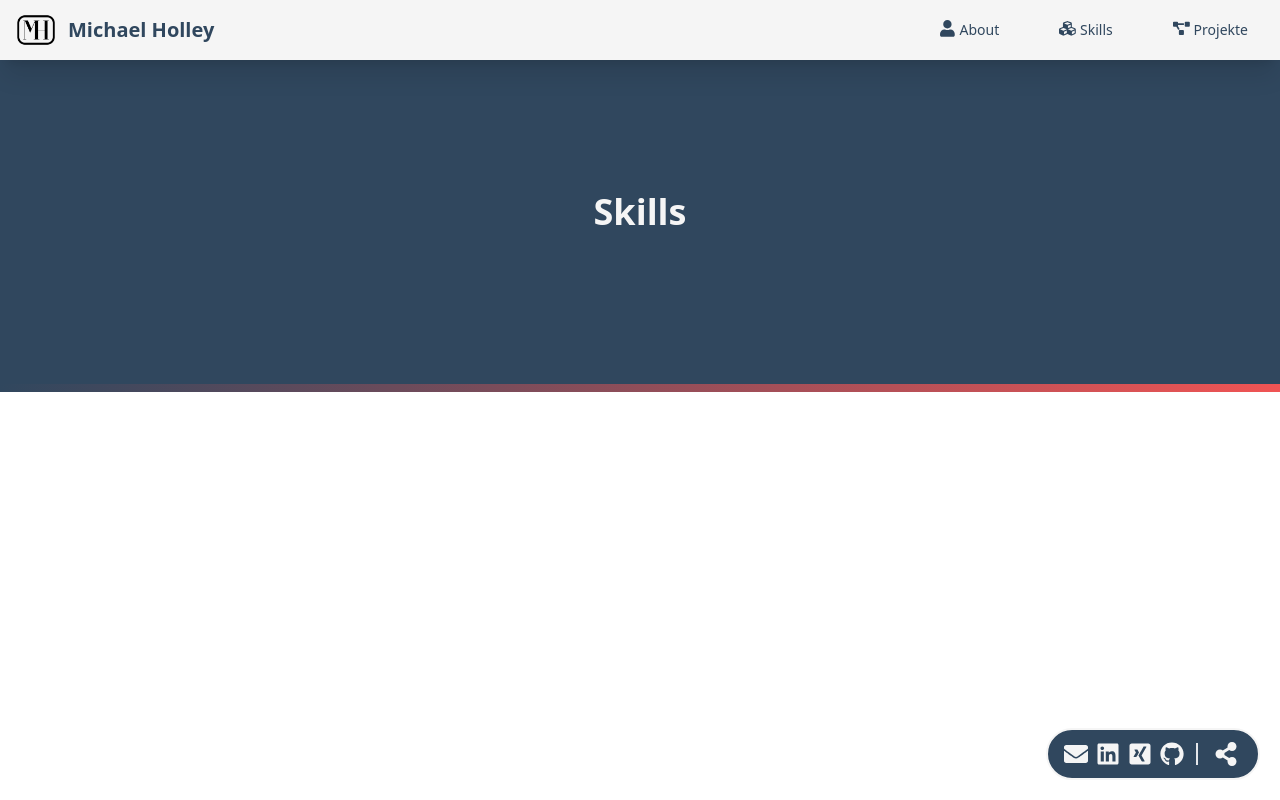
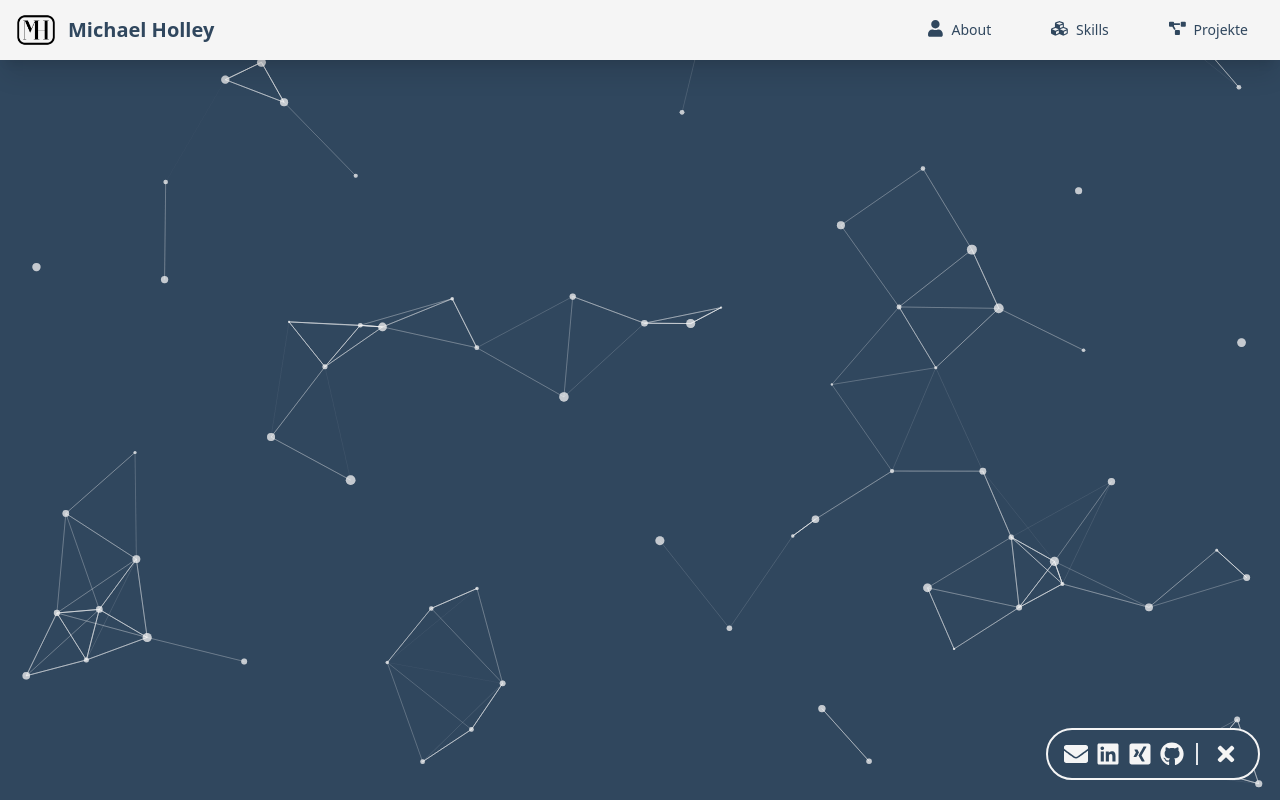
Before and after one commit to MichaelHolley/michaelholley.de, a React (Create React App) app: page /Skills in a window 1280 px wide. Both pictures are taken after a click on the item 1226 px from the left and 754 px from the top of the page. Built offline with nearby package versions, Linux system fonts and the light colour scheme.

Commit message:
added particles and improved about-page

```diff
--- a/package.json
+++ b/package.json
@@ -15,6 +15,7 @@
     "react-icons": "^4.3.1",
     "react-router-dom": "^6.2.1",
     "react-scripts": "5.0.0",
+    "react-tsparticles": "^1.37.6",
     "typescript": "^4.5.4",
     "web-vitals": "^2.1.2"
   },
--- a/src/components/footer.tsx
+++ b/src/components/footer.tsx
@@ -5,19 +5,30 @@ import {
   FaLinkedin,
   FaEnvelope,
   FaShareAlt,
+  FaTimes,
 } from "react-icons/fa";
 
 function Footer() {
   const [collapsed, setCollapsed] = useState(true);
 
   return (
-    <footer className="bg-b0 fixed bottom-5 right-5 p-3 rounded-full border-2 border-w0">
+    <footer className="bg-b0 fixed bottom-5 right-5 p-3 rounded-full border-2 border-w0 transition-[width] duration-500">
       <ul className="flex flex-row-reverse text-w0">
         <li
           className="mx-2 cursor-pointer"
           onClick={() => setCollapsed(!collapsed)}
         >
-          <FaShareAlt size="1.5em" />
+          {collapsed ? (
+            <FaShareAlt
+              size="1.5em"
+              className="hover:fill-r0 transition ease-out duration-500 hover:scale-110"
+            />
+          ) : (
+            <FaTimes
+              size="1.5em"
+              className="hover:fill-r0 transition ease-out duration-500 hover:scale-110"
+            />
+          )}
         </li>
         <li className="mx-2" hidden={collapsed}>
           <span className="border-r-2"> </span>
@@ -25,19 +36,39 @@ function Footer() {
         {!collapsed ? (
           <>
             <NavBarIconItem
-              icon={<FaGithub size="1.5em" />}
+              icon={
+                <FaGithub
+                  size="1.5em"
+                  className="hover:fill-r0 transition ease-out duration-500 hover:scale-110"
+                />
+              }
               link="https://github.com/MichaelHolley"
             ></NavBarIconItem>
             <NavBarIconItem
-              icon={<FaXingSquare size="1.5em" />}
+              icon={
+                <FaXingSquare
+                  size="1.5em"
+                  className="hover:fill-r0 transition ease-out duration-500 hover:scale-110"
+                />
+              }
               link="https://www.xing.com/profile/Michael_Holley"
             ></NavBarIconItem>
             <NavBarIconItem
-              icon={<FaLinkedin size="1.5em" />}
+              icon={
+                <FaLinkedin
+                  size="1.5em"
+                  className="hover:fill-r0 transition ease-out duration-500 hover:scale-110"
+                />
+              }
               link="https://www.linkedin.com/in/michael-holley-791a64228/"
             ></NavBarIconItem>
             <NavBarIconItem
-              icon={<FaEnvelope size="1.5em" />}
+              icon={
+                <FaEnvelope
+                  size="1.5em"
+                  className="hover:fill-r0 transition ease-out duration-500 hover:scale-110"
+                />
+              }
               link="mailto:michael.philipp.holley@gmail.com"
             ></NavBarIconItem>
           </>
--- a/src/components/navbar.tsx
+++ b/src/components/navbar.tsx
@@ -22,9 +22,19 @@ function NavBar() {
         <button
           type="button"
           onClick={() => setCollapsed(!collapsed)}
-          className="inline-flex items-center p-2 ml-3 text-sm text-b0 rounded-lg md:hidden hover:bg-gray-100focus:outline-none focus:ring-2 focus:ring-gray-200 hover:animate-pulse"
+          className="inline-flex items-center p-2 ml-3 text-sm text-b0 rounded-lg md:hidden"
         >
-          {collapsed ? <FaBars size="1.5em" /> : <FaTimes size="1.5em" />}
+          {collapsed ? (
+            <FaBars
+              size="1.5em"
+              className="hover:fill-r0 transition ease-out duration-500 hover:scale-125"
+            />
+          ) : (
+            <FaTimes
+              size="1.5em"
+              className="hover:fill-r0 transition ease-out duration-500 hover:scale-125"
+            />
+          )}
         </button>
         <div className="w-full md:block md:w-auto" hidden={collapsed}>
           <ul className="flex flex-col mt-4 md:flex-row md:space-x-8 md:mt-0 md:text-sm md:font-medium">
@@ -55,10 +65,10 @@ function NavBarLinkItem(props: { route: string; title: string; icon: any }) {
     <li>
       <a
         href={props.route}
-        className="py-2 pr-4 pl-3 text-b0 text-md flex rounded hover:bg-r0 hover:bg-opacity-40 transition-all duration-500"
+        className="py-2 pr-4 pl-3 text-b0 text-md flex rounded hover:bg-r0 hover:bg-opacity-40 transition-all duration-500 group"
         aria-current="page"
       >
-        <span className="mr-1">{props.icon}</span>
+        <span className="mr-2 group-hover:scale-125 transition duration-500 ease-in-out">{props.icon}</span>
         <span>{props.title}</span>
       </a>
     </li>
--- a/src/index.css
+++ b/src/index.css
@@ -1,3 +1,9 @@
 @tailwind base;
 @tailwind components;
 @tailwind utilities;
+
+#tsparticles {
+  position: fixed;
+  width: 100%;
+  z-index: -1;
+}
--- a/src/pages/home.tsx
+++ b/src/pages/home.tsx
@@ -1,4 +1,5 @@
 import React from "react";
+import { FaEnvelopeSquare, FaLinkedin, FaXingSquare } from "react-icons/fa";
 import PageHeader from "../components/page-header";
 
 function Home() {
@@ -33,7 +34,7 @@ function Home() {
       <section className="container mx-auto bg-w0 text-lg text-justify text-bl0 py-16 px-4 sm:px-10 md:px-24 lg:px-48">
         <p className="text-3xl text-center mb-3 font-bold">Wer bin ich?</p>
         <p className="py-2">
-          Michael, {getAge(new Date(1999, 6, 8))} Jahre alt und aktuell in der
+          Michael, {getAge(new Date(1999, 6, 8))} Jahre jung und aktuell in der
           Ausbildung zum Fachinformatiker für Anwendungsentwicklung.
         </p>
         <p className="py-2">
@@ -47,6 +48,38 @@ function Home() {
           ich mich täglich mit neuen Technologien und Prozessen vertraut, um
           meinen Wissensdrang zu stillen.
         </p>
+        <div className="flex justify-center">
+          <a
+            href="https://www.xing.com/profile/Michael_Holley"
+            target="_blank"
+            className="mx-2"
+          >
+            <FaXingSquare
+              size="2em"
+              className="hover:fill-r0 transition ease-out duration-500 hover:scale-125"
+            />
+          </a>
+          <a
+            href="https://www.linkedin.com/in/michael-holley-791a64228/"
+            target="_blank"
+            className="mx-2"
+          >
+            <FaLinkedin
+              size="2em"
+              className="hover:fill-r0 transition ease-out duration-500 hover:scale-125"
+            />
+          </a>
+          <a
+            href="mailto:michael.philipp.holley@gmail.com"
+            target="_blank"
+            className="mx-2"
+          >
+            <FaEnvelopeSquare
+              size="2em"
+              className="hover:fill-r0 transition ease-out duration-500 hover:scale-125"
+            />
+          </a>
+        </div>
       </section>
       <section className="bg-r0">
         <div className="container mx-auto text-lg text-justify py-16 px-4 sm:px-10 md:px-24 lg:px-48 text-w0">
@@ -94,15 +127,9 @@ function Home() {
               Auszubildender (seit Sept. 2019) | AraCom IT Services AG
             </p>
             <ul>
-              <li>
-                Entwicklung von Individualsoftware
-              </li>
-              <li>
-                Arbeiten im Team an der Umsetzung von Softwarelösungen
-              </li>
-              <li>
-                Spezialisierung auf Webentwicklung
-              </li>
+              <li>Entwicklung von Individualsoftware</li>
+              <li>Arbeiten im Team an der Umsetzung von Softwarelösungen</li>
+              <li>Spezialisierung auf Webentwicklung</li>
             </ul>
           </div>
         </div>
--- a/src/pages/skills.tsx
+++ b/src/pages/skills.tsx
@@ -1,15 +1,75 @@
-import React from "react";
-import PageHeader from "../components/page-header";
+import React, { useEffect, useState } from "react";
+import Particles from "react-tsparticles";
 
 function Skills() {
+  const [offset, setOffset] = useState(0);
+
+  useEffect(() => {
+    window.onscroll = () => {
+      setOffset(window.pageYOffset);
+    };
+  }, []);
+
+  console.log(offset);
+
   return (
     <main className="bg-w0">
-      <PageHeader
-        imgSrc=""
-        title="Skills"
-      ></PageHeader>
+      <span className="w-screen h-screen absolute top-0 left-0 -z-10" onWheel={() => console.log("t")}></span>
+      <Particles
+        id="tsparticles"
+        options={{
+          background: {
+            color: "#30475E",
+          },
+          fpsLimit: 60,
+          particles: {
+            color: {
+              value: "#F5F5F5",
+            },
+            links: {
+              color: "#F5F5F5",
+              distance: 120,
+              enable: true,
+              opacity: 0.5,
+              width: 1,
+            },
+            collisions: {
+              enable: false,
+            },
+            move: {
+              direction: "none",
+              enable: true,
+              outMode: "bounce",
+              random: false,
+              speed: 3,
+              straight: false,
+            },
+            number: {
+              density: {
+                enable: true,
+                area: 800,
+              },
+              value: 60,
+            },
+            opacity: {
+              value: 0.5,
+            },
+            shape: {},
+            size: {
+              random: true,
+              value: 5,
+            },
+          },
+          detectRetina: true,
+        }}
+      />
+      <div></div>
     </main>
   );
 }
 
+const getParticlesCanvas = () => {
+  return;
+};
+
 export default Skills;
--- a/tailwind.config.js
+++ b/tailwind.config.js
@@ -10,9 +10,6 @@ module.exports = {
         b0: '#30475E',
         bl0: '#121212'
       },
-      transitionProperty: {
-        'width': 'width'
-      },
     },
   },
   plugins: [],
```
Also changed, not shown: 1 other file (tests, documents, lock files or other folders).
